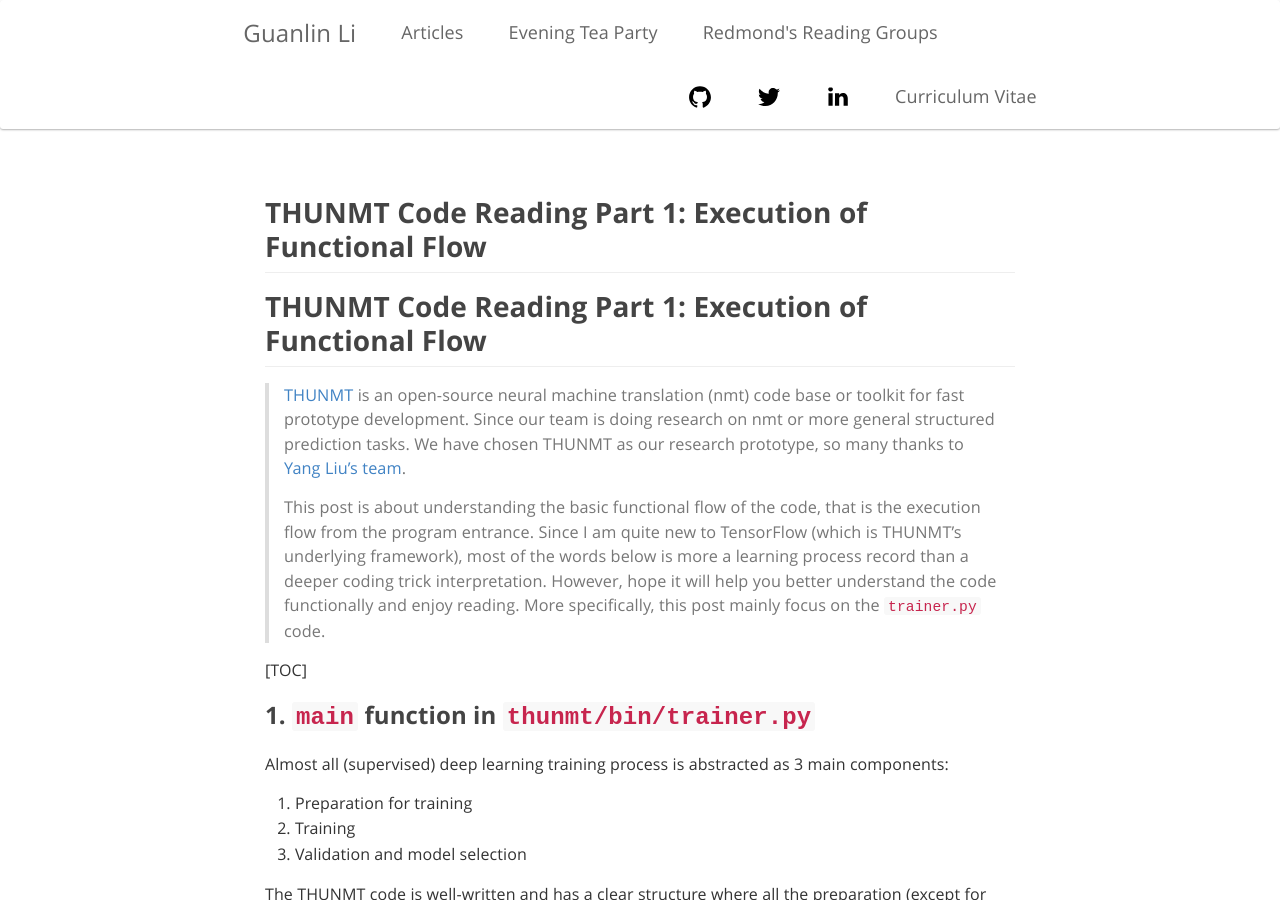
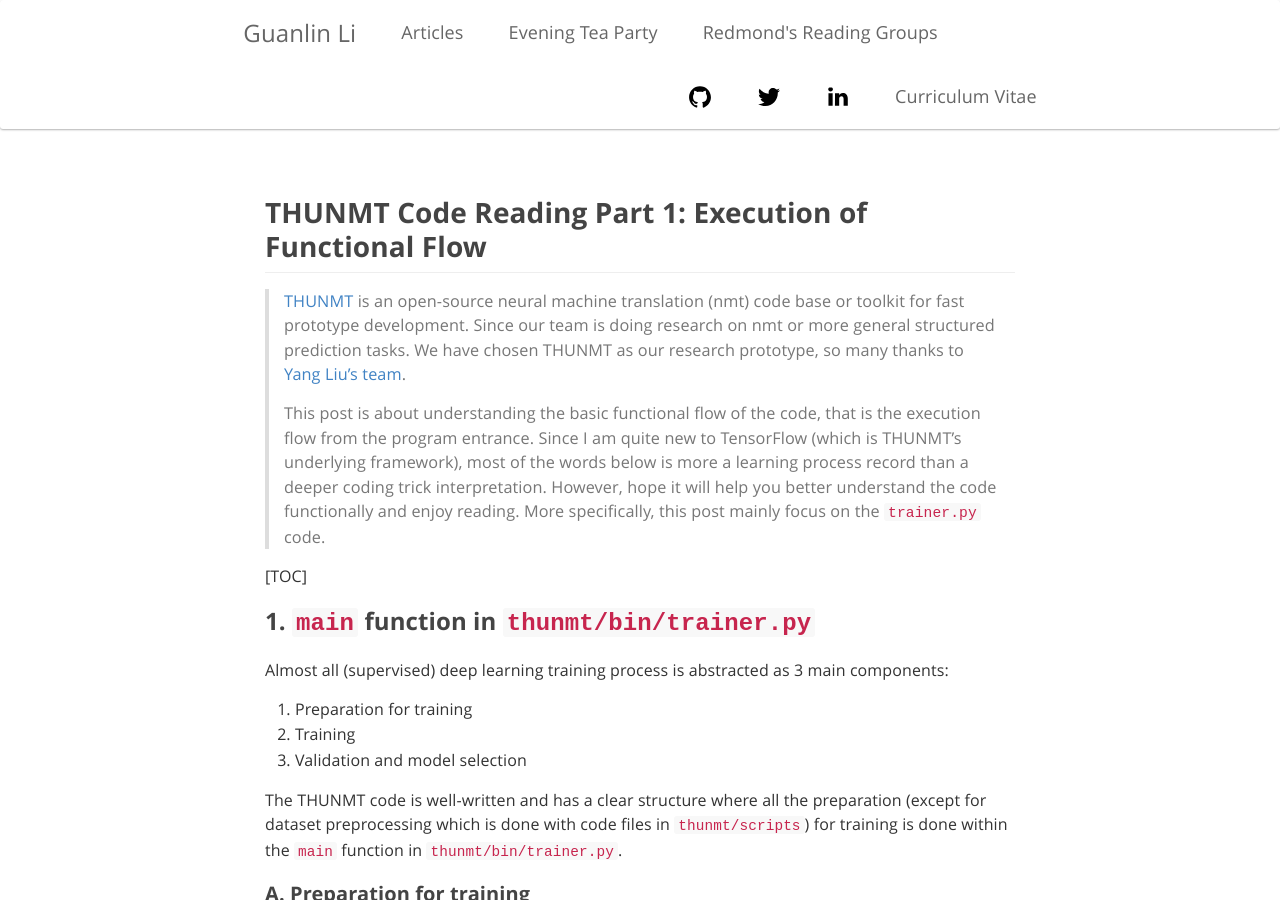
Before and after one commit to Epsilon-Lee/Epsilon-Lee.github.io, a Jekyll site: the page built from _posts/redmond_rg/2018-01-30-THUNMT-Code-Reading-1.md, in a window 1280 px wide and 900 px high. Built offline with Jekyll 4.4.1, drawn with Linux system fonts in a browser that asks for light colours; nearby versions of some CDN libraries; some web fonts are replaced; comment, search, counter and statistics services are not loaded.

Commit message:
modify title

```diff
--- a/_posts/redmond_rg/2018-01-30-THUNMT-Code-Reading-1.md
+++ b/_posts/redmond_rg/2018-01-30-THUNMT-Code-Reading-1.md
@@ -4,8 +4,6 @@ title: "THUNMT Code Reading Part 1: Execution of Functional Flow"
 author: Guanlin Li
 tag: redmond_rg
 ---
-
-## THUNMT Code Reading Part 1: Execution of Functional Flow
 
 > [THUNMT](https://github.com/thumt/THUMT) is an open-source neural machine translation (nmt) code base or toolkit for fast prototype development. Since our team is doing research on nmt or more general structured prediction tasks. We have chosen THUNMT as our research prototype, so many thanks to [Yang Liu's team](http://nlp.csai.tsinghua.edu.cn/~ly/).
 >
```
